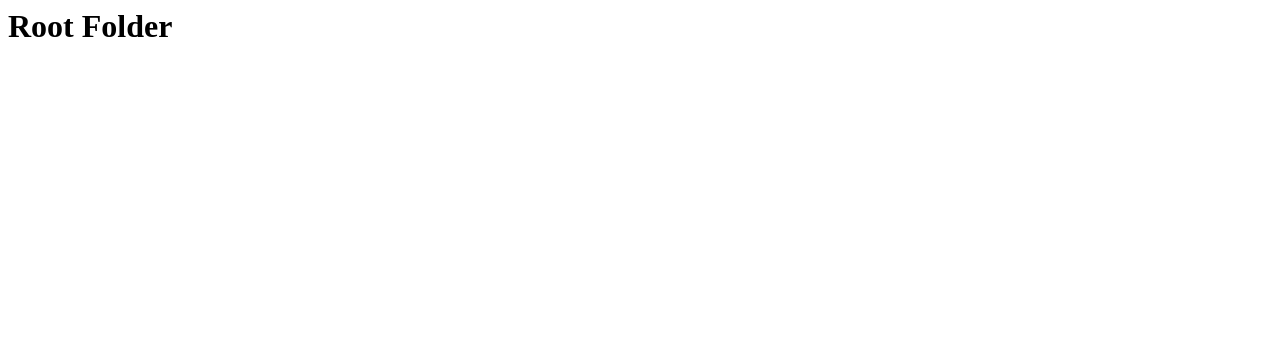
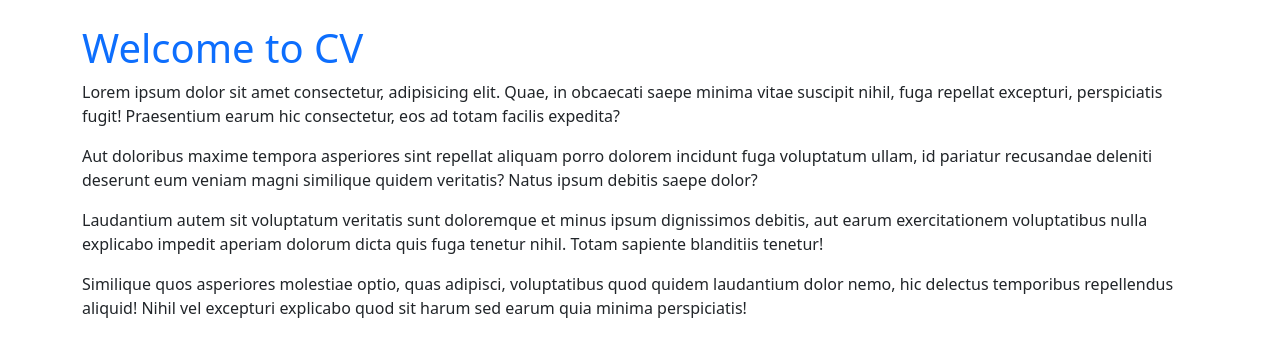
Before and after one commit to RoyalSea49/WebCV, a plain HTML site: page index.html in a window 1280 px wide. Drawn offline with nearby package versions, Linux system fonts and the light colour scheme.

Commit message:
updated front page

```diff
--- a/index.html
+++ b/index.html
@@ -1 +1,19 @@
-<h1>Root Folder</h1>
+<!DOCTYPE html>
+<html lang="en">
+<head>
+    <meta charset="UTF-8">
+    <meta name="viewport" content="width=device-width, initial-scale=1.0">
+    <title>GitHub CV</title>
+    <link href="https://cdn.jsdelivr.net/npm/bootstrap@5.3.8/dist/css/bootstrap.min.css" rel="stylesheet" integrity="sha384-sRIl4kxILFvY47J16cr9ZwB07vP4J8+LH7qKQnuqkuIAvNWLzeN8tE5YBujZqJLB" crossorigin="anonymous">
+</head>
+<body>
+    <main class="container mt-4">
+        <h1 class="text-primary mt-4">Welcome to CV</h1>
+        <p>Lorem ipsum dolor sit amet consectetur, adipisicing elit. Quae, in obcaecati saepe minima vitae suscipit nihil, fuga repellat excepturi, perspiciatis fugit! Praesentium earum hic consectetur, eos ad totam facilis expedita?</p>
+        <p>Aut doloribus maxime tempora asperiores sint repellat aliquam porro dolorem incidunt fuga voluptatum ullam, id pariatur recusandae deleniti deserunt eum veniam magni similique quidem veritatis? Natus ipsum debitis saepe dolor?</p>
+        <p>Laudantium autem sit voluptatum veritatis sunt doloremque et minus ipsum dignissimos debitis, aut earum exercitationem voluptatibus nulla explicabo impedit aperiam dolorum dicta quis fuga tenetur nihil. Totam sapiente blanditiis tenetur!</p>
+        <p>Similique quos asperiores molestiae optio, quas adipisci, voluptatibus quod quidem laudantium dolor nemo, hic delectus temporibus repellendus aliquid! Nihil vel excepturi explicabo quod sit harum sed earum quia minima perspiciatis!</p>
+    </main>
+    <script src="https://cdn.jsdelivr.net/npm/bootstrap@5.3.8/dist/js/bootstrap.bundle.min.js" integrity="sha384-FKyoEForCGlyvwx9Hj09JcYn3nv7wiPVlz7YYwJrWVcXK/BmnVDxM+D2scQbITxI" crossorigin="anonymous"></script>
+</body>
+</html>
```
